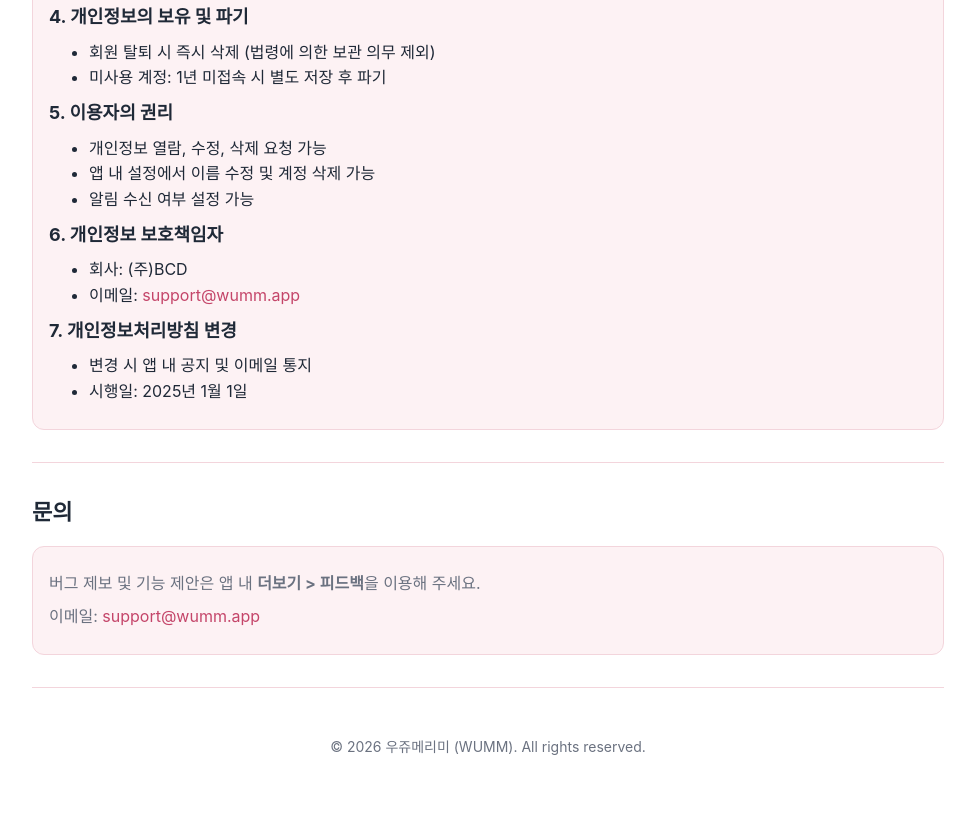
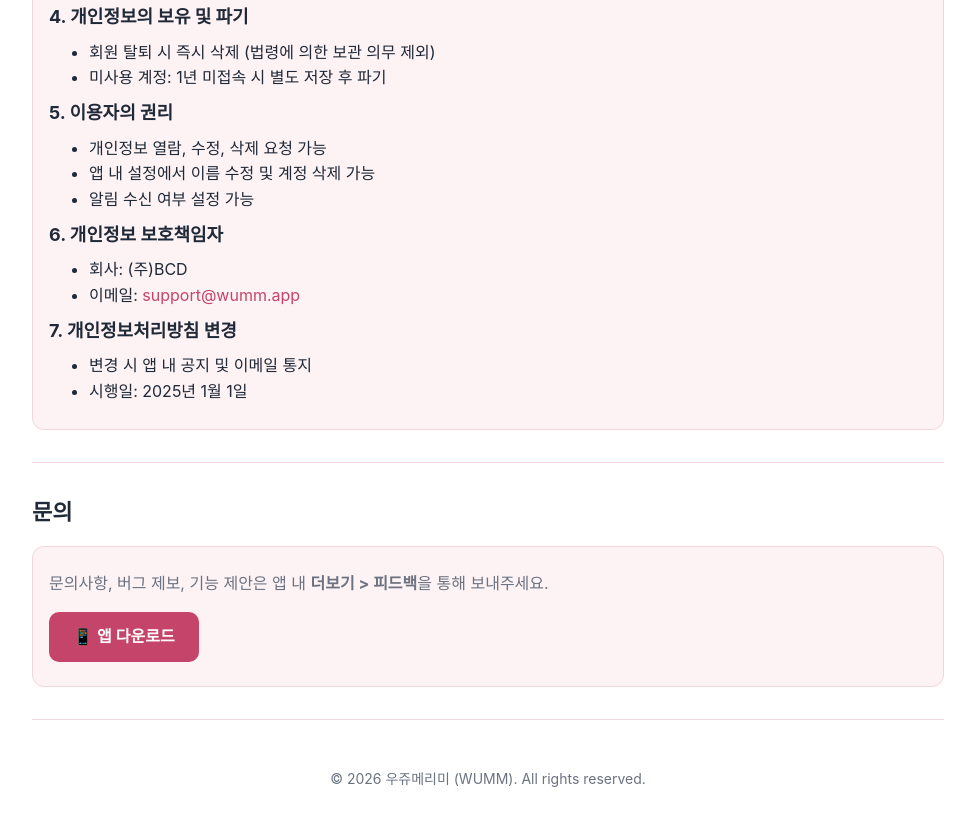
Before and after one commit to mikey92/wumm-support, a plain HTML site: page index.html in a window 1280 px wide. Shown: the part 2908-3722 px from the top of the page, without its empty margins (152-1127 px from the left). Before the commit the page ends 3690 px from the top, so only its background shows below. Drawn offline with Linux system fonts and the light colour scheme.

Commit message:
문의 섹션 앱 링크 추가, 이메일 제거, App Store URL 업데이트

```diff
--- a/index.html
+++ b/index.html
@@ -266,8 +266,14 @@
     <section id="contact">
       <h2>문의</h2>
       <div class="card">
-        <p class="muted">버그 제보 및 기능 제안은 앱 내 <strong>더보기 > 피드백</strong>을 이용해 주세요.</p>
-        <p class="muted">이메일: <a href="mailto:support@wumm.app">support@wumm.app</a></p>
+        <p class="muted">문의사항, 버그 제보, 기능 제안은 앱 내 <strong>더보기 > 피드백</strong>을 통해 보내주세요.</p>
+        <p style="margin-top: 16px;">
+          <a href="https://apps.apple.com/us/app/%EC%9A%B0%EC%A5%AC%EB%A9%94%EB%A6%AC%EB%AF%B8/id6757701074"
+             style="display:inline-block; background:var(--brand); color:#fff; padding:12px 24px;
+             border-radius:10px; font-weight:600; text-decoration:none;">
+            📱 앱 다운로드
+          </a>
+        </p>
       </div>
     </section>
   </main>
```
Also changed, not shown: wumm-join.html (+2 -2 lines), .omc/state/subagent-tracking.json (added).
